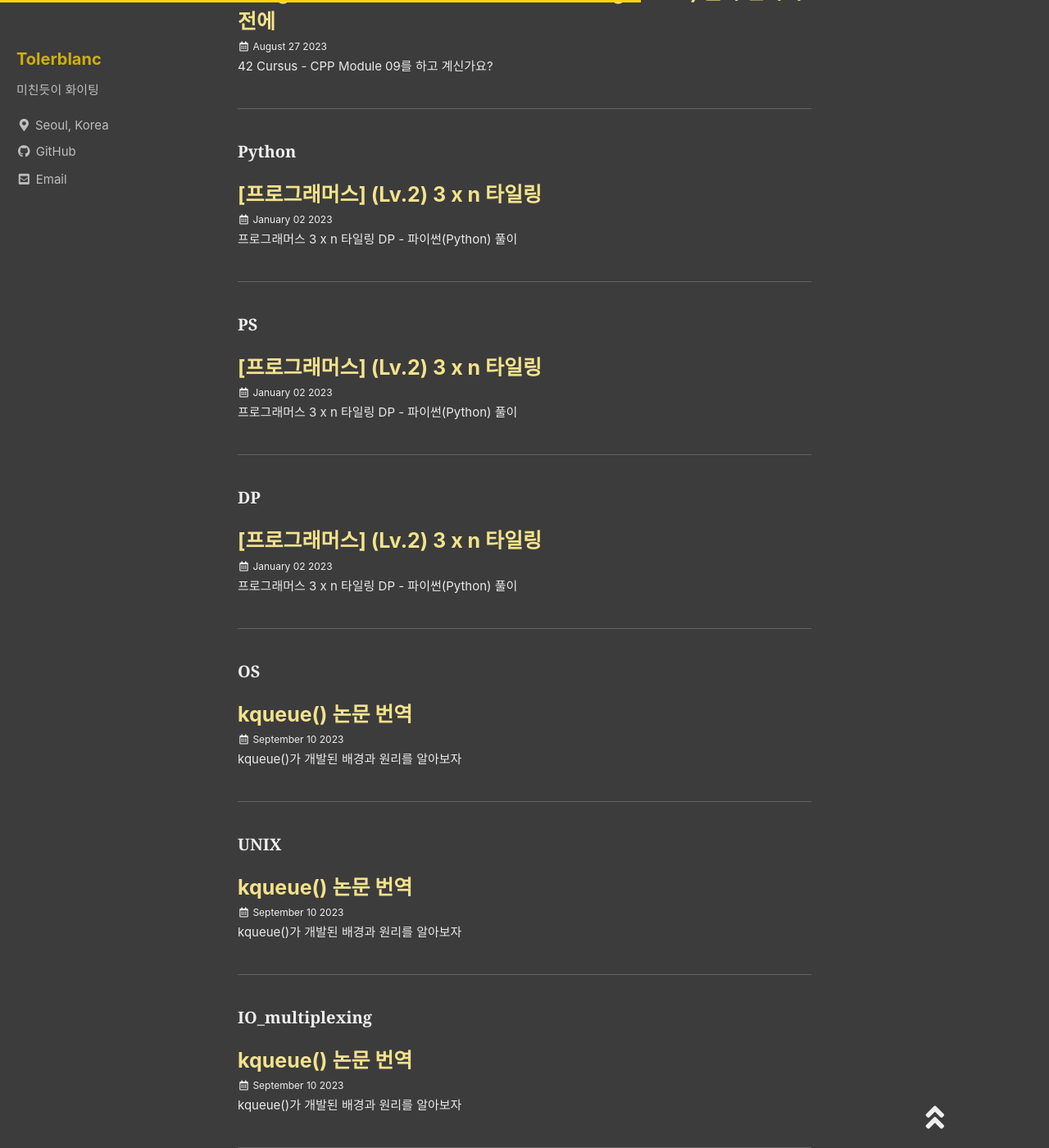
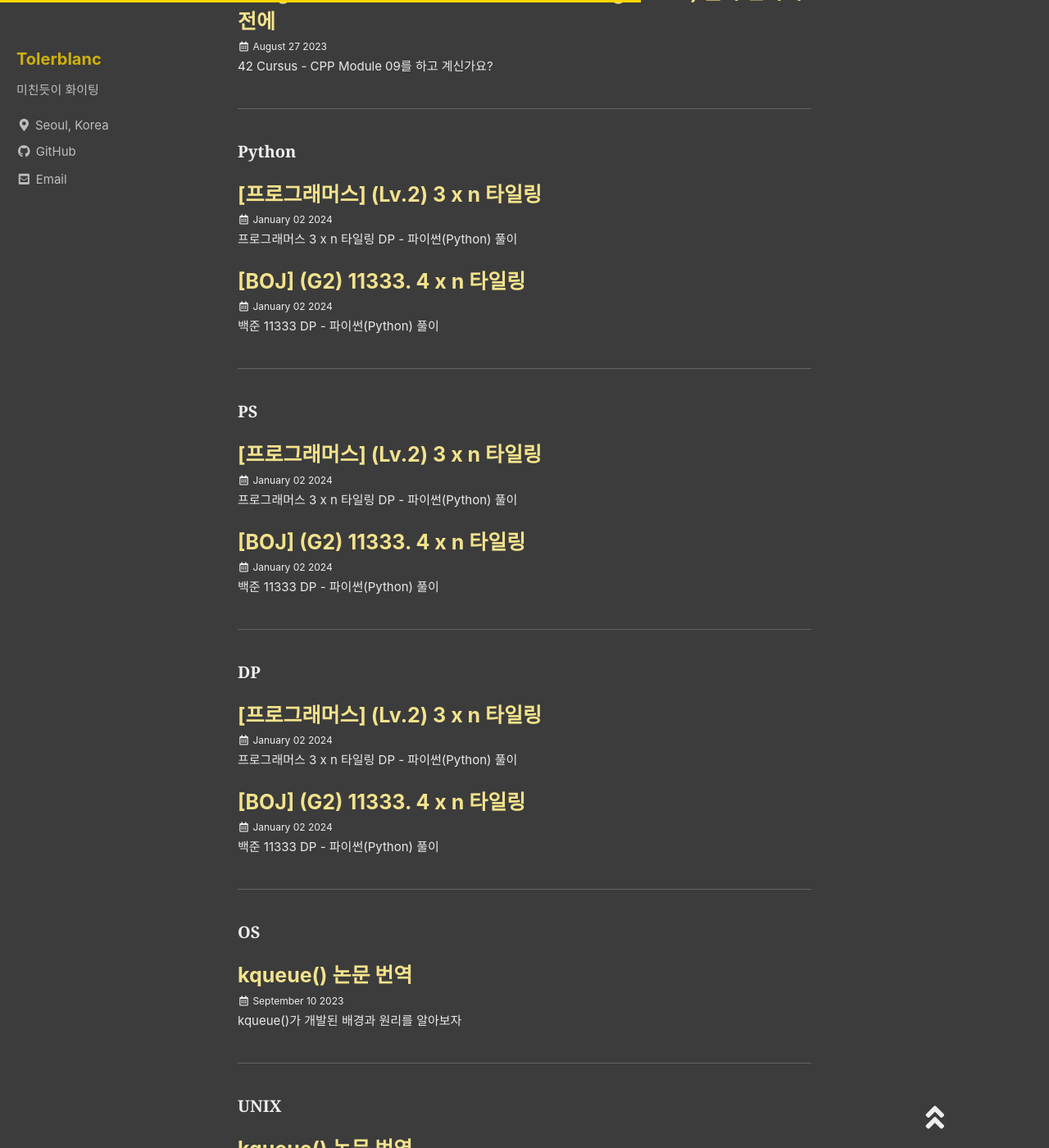
Before and after one commit to Tolerblanc/Tolerblanc.github.io, a Jekyll site: the page built from _pages/tag-archive.md, in a window 1280 px wide and 1400 px high, scrolled down 2597 px. Shown: the whole window at 82% size. Built offline with Jekyll 4.4.1, drawn with Linux system fonts in a browser that asks for light colours; cached includes are drawn as plain includes; nearby versions of some CDN libraries; some web fonts are replaced; part of the change alters nothing that is shown.

Commit message:
add boj 11333 post

````diff
--- /dev/null
+++ b/_posts/PS/BOJ/2024-01-02-boj-11333.md
@@ -0,0 +1,88 @@
+---
+title: "[BOJ] (G2) 11333. 4 x n 타일링"
+excerpt: "백준 11333 DP - 파이썬(Python) 풀이"
+
+categories:
+    - BOJ
+tags:
+    - [Python, PS, DP]
+
+date: 2024-01-02
+last_modified_at: 2024-01-02
+
+toc: true
+toc_sticky: true
+related: true
+---
+
+<div class="notice--info" markdown="1">
+👨‍💻 개인 공부 기록용 블로그 입니다. <br/>
+💡 틀린 내용이나 오타는 댓글, 메일로 제보해주시면 감사하겠습니다!!  (__)
+</div>
+
+# 링크
+
+<https://www.acmicpc.net/problem/11333>
+
+# 문제
+
+![boj 11333](https://github.com/Tolerblanc/Tolerblanc.github.io/assets/52883827/47cb7ea8-23c5-4d3d-8aec-37c1d07a4766)
+
+# 문제 설명 및 요점
+- 단위 타일의 크기는 3x1이다.
+- 가로의 길이 \\( n \\)은 10000 이하의 자연수이다. 또한 단위 타일 길이가 3 이므로, \\( n \\)은 3의 배수여야만 한다.
+	- \\( n \\)이 3의 배수가 아니라면, 넓이가 홀수인 단위 타일로는 넓이가 짝수인 타일을 채울 수 없다.
+- 경우의 수를 1000000007로 나누어 리턴해야 한다.
+
+# 풀이
+> #DP
+- 타일링 문제는 DP로 분류된다.
+	- 이전 타일 배치 경우의 수가 지속적으로 활용되기 때문이다.
+- 점화식을 찾아보자.
+\\( n = 3 \\)인 경우와 \\( n=6 \\)인 경우는 문제에 주어져있다. \\( n=3 \\)인 경우를 시각화하면 다음과 같다.
+
+![n=3시각화](https://github.com/Tolerblanc/Tolerblanc.github.io/assets/52883827/5f4cdcff-0a04-4177-8102-0fdb33d6126c)
+
+\\( n=6 \\) 인 경우,  [3 x n 타일링](https://tolerblanc.github.io/programmers/programmers-3ntiling/)과 비슷하게 \\( n=3 \\) 인 경우 2개로 쪼갤 수 있다.
+`dp[n] = 가로가 n일때, 4xn 타일링의 경우의 수`로 정의하면, `dp[6] = dp[3] * dp[3] + ?`이다.
+`+?`에 해당하는 \\( n=6 \\)인 경우의 유니크한 단위 타일을 찾아보자.  [3 x n 타일링](https://tolerblanc.github.io/programmers/programmers-3ntiling/) 문제와 마찬가지로, 양 끝에 세로 타일을 세우는 것으로 유니크한 단위 타일을 만들 수 있다.
+윗면 기준으로 `1131`과 `1311`로 쪼갤 수 있으며, 밑면과 윗면을 대칭시킬 수 있으므로 4가지의 경우의 수가 추가로 나온다. 이를 시각화하면 아래와 같다.
+
+![n=6시각화](https://github.com/Tolerblanc/Tolerblanc.github.io/assets/52883827/f7ac1c78-41e0-4754-bfcb-05d252f3f547)
+
+그림을 보면 `1131` 과 `1311`로 표기한 것을 이해하기 쉽다. 맨 윗줄만 봤을 때 나눠지는 타일의 넓이라고 생각하면 된다. 맨 아래에 가로 타일로만 채워지는 밑줄이 맨 윗줄로 올라가는 경우도 있기 때문에 총 4가지 인 것이다.
+
+\\( n=9 \\)인 경우도 도출해보자.  [3 x n 타일링](https://tolerblanc.github.io/programmers/programmers-3ntiling/)의 빌드업을 이해했다면, 이 식까지는 문제없이 도출할 수 있다. `dp[9] = dp[6] * dp[3] + dp[3] * (dp[6]의 유니크 단위 타일 수) + ?`
+\\( n=9 \\)의 유니크한 단위 타일을 찾아보자. \\( n=6 \\)일 때와 마찬가지로, 양 끝에 세로 타일을 위치시키고 내부를 채우면 된다. 다만, 내부에는 꼭 가로 타일이 `2`개 쓰여야 한다. 1개 쓰이는 경우는 \\( n=6 \\)일 때의 유니크 단위 타일과 겹치게 된다. `11331`, `13131`, `13311` 총 3가지를 구할 수 있으며, 밑면과 윗면을 대칭시킬 수 있으므로 총 6가지 경우의 수가 나오게 된다.
+
+유니크한 단위 타일의 경우의 수에도 규칙이 있다. 유니크한 단위 타일은 항상 양 끝에 세로 타일을 위치시키는 경우로 부터 출발하고, 해당 케이스에서 써야만 하는 가로 타일의 수가 결정되어 있기 때문에, 아래 그림과 같이 일반화할 수 있다.
+
+![일반화](https://github.com/Tolerblanc/Tolerblanc.github.io/assets/52883827/267edd85-b00b-4594-b50c-15a825527eef)
+
+\\( n / 3 - 1 \\) 개의 가로 타일은 항상 가로 길이가 \\( n-3 \\)이다. 양 끝에 세로 타일 1개씩 존재하므로 남은 가로 길이는 1이다. 즉, 위 사진에서 초록색으로 채워진 부분의 세로 타일 개수는 항상 1개이다. 이를 이용하면, 초록 부분을 채우는 유니크한 단위 타일의 경우의 수를 수식화할 수 있다. 1개의 세로 타일 위치만 결정해주면 되므로, 총 \\( n/3 -1 \\)개의 경우의 수가 존재하며, \\( n \\)이 3의 배수이기 때문에 이는 \\( n * 2 / 3 \\)으로 바꾸어 계산할 수 있다.
+
+따라서, 점화식을 도출하면 다음과 같다.
+`dp[n] = dp[n-3] * 3 + dp[n-6] * (n=6의 유니크 타일 경우의 수) + ... `
+`dp[n] = dp[n-3] * 3 + dp[n-6] * 6 * 2 / 3 + dp[n-9] * 9 * 2 / 3`
+2중 `for`문을 통해 계산하면, \\( O(N^2) \\)로 통과할 수 있다. 참고로  [3 x n 타일링](https://tolerblanc.github.io/programmers/programmers-3ntiling/) 처럼 수식을 정리하며 \\( O(N) \\) 풀이도 가능하다.
+
+# 코드
+
+```python
+import sys
+input = sys.stdin.readline
+INF = 1_000_000_007
+
+dp = [0] * 10001
+dp[0] = 1
+dp[3] = 3
+for i in range(6, 10001, 3):
+    dp[i] = dp[i - 3] * 3
+    for j in range(6, i + 1, 3):
+        dp[i] += dp[i - j] * j * 2 // 3
+    dp[i] %= INF
+
+T = int(input())
+for _ in range(T):
+    print(dp[int(input())])
+```
--- a/_posts/PS/Programmers/2023-01-02-programmers-3ntiling.md
+++ b/_posts/PS/Programmers/2024-01-02-programmers-3ntiling.md
@@ -7,8 +7,8 @@ categories:
 tags:
     - [Python, PS, DP]
 
-date: 2023-01-02
-last_modified_at: 2023-01-02
+date: 2024-01-02
+last_modified_at: 2024-01-02
 
 toc: true
 toc_sticky: true
````
